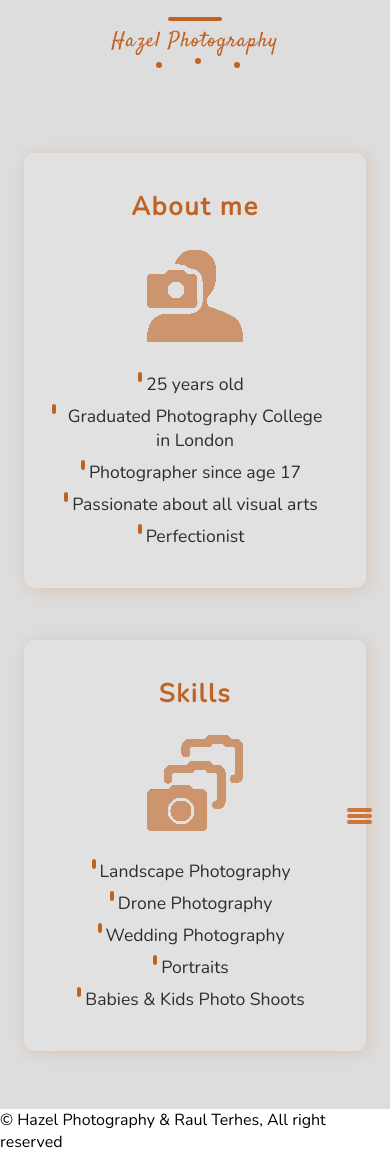
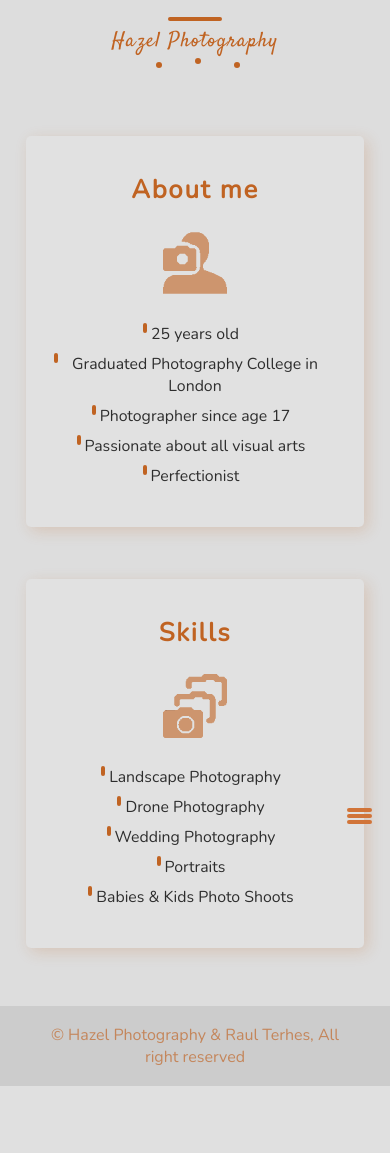
Before and after one commit to raulterhesdev/hazel-photography, a PHP site: page /about.html in a window 390 px wide. After the commit the page ends 1086 px from the top, so only its background shows below. Run offline with PHP 8.4, Linux system fonts and the light colour scheme.

Commit message:
small tweaks for better responsiveness + added footer + minor bugfixes

```diff
--- a/css/style.scss
+++ b/css/style.scss
@@ -372,6 +372,7 @@ body {
     }
 
     @include phone {
+      font-size: 1.5em;
       span {
         background-color: white;
       }
@@ -391,6 +392,10 @@ body {
         box-shadow: 4px 4px 10px rgba(152, 72, 21, 0.3);
         height: 80%;
       }
+    }
+
+    @include small {
+      font-size: 1.2em;
     }
   }
 
@@ -445,29 +450,27 @@ body {
       border-radius: 24px;
       margin: 4px;
       background-color: rgba(0, 0, 0, 0.4);
+      cursor: pointer;
     }
     .filter-element:hover {
       background-color: rgba(0, 0, 0, 0.6);
     }
 
     .filter-active {
-      background-color: #c06322;
+      background-color: #c06322 !important;
     }
   }
 
   #gallery {
     width: 90%;
     margin: 0 auto;
-    column-count: 4;
+    column-count: 3;
     column-gap: 0.5em;
 
     @include tablet {
-      column-count: 3;
+      column-count: 2;
     }
     @include phone {
-      column-count: 2;
-    }
-    @include small {
       column-count: 1;
     }
 
@@ -475,6 +478,11 @@ body {
       display: inline-block;
       margin: 0 0 0.5em;
       width: 100%;
+      cursor: pointer;
+    }
+
+    .gallery-image:hover {
+      opacity: 0.8;
     }
 
     .image-hidden {
@@ -537,22 +545,27 @@ body {
     height: 100%;
     justify-content: center;
 
+    @include laptop {
+      width: 80%;
+    }
+
     @include tablet {
       margin-top: 5vh;
     }
     @include phone {
-      width: 96%;
+      width: 100%;
+      margin-top: 3vh;
     }
 
     .tab {
       background-color: rgba(256, 256, 256, 0.1);
-      border-radius: 10px;
-      box-shadow: 2px 2px 15px rgba(192, 99, 34, 0.2);
+      border-radius: 5px;
+      box-shadow: 4px 4px 15px rgba(192, 99, 34, 0.2);
       display: flex;
       flex-direction: column;
       align-items: center;
       padding: 36px 24px;
-      margin: 26px 16px;
+      margin: 26px;
       color: white;
 
       .title {
@@ -564,6 +577,11 @@ body {
 
       .image {
         opacity: 0.6;
+
+        @include phone {
+          width: 64px;
+          height: 64px;
+        }
       }
 
       .list {
@@ -580,6 +598,9 @@ body {
           text-align: center;
           padding: 4px 12px;
           position: relative;
+          @include phone {
+            font-size: 0.9em;
+          }
 
           span {
             position: absolute;
@@ -605,7 +626,7 @@ body {
   #form {
     display: flex;
     flex-direction: column;
-    padding: 24px;
+    padding: 24px 12px;
     width: 90%;
     max-width: 640px;
     margin: 0 auto;
@@ -628,6 +649,10 @@ body {
           height: 10px;
           border-radius: 2px;
           background-color: #c06322;
+        }
+
+        @include phone {
+          font-size: 1.1em;
         }
       }
 
@@ -683,3 +708,11 @@ body {
     }
   }
 }
+
+footer {
+  background-color: rgba(0, 0, 0, 0.2);
+  text-align: center;
+  padding: 18px 40px;
+  font-size: 1em;
+  color: #c06322aa;
+}
--- a/js/main.js
+++ b/js/main.js
@@ -57,6 +57,8 @@ document.addEventListener('DOMContentLoaded', () => {
     filters.appendChild(domElement);
   });
 
+  images.sort(() => 0.5 - Math.random());
+
   images.forEach((element) => {
     const image = document.createElement('img');
     image.src = `images/${element.url}`;
```
Also changed, not shown: css/style.css, 1 other file.
